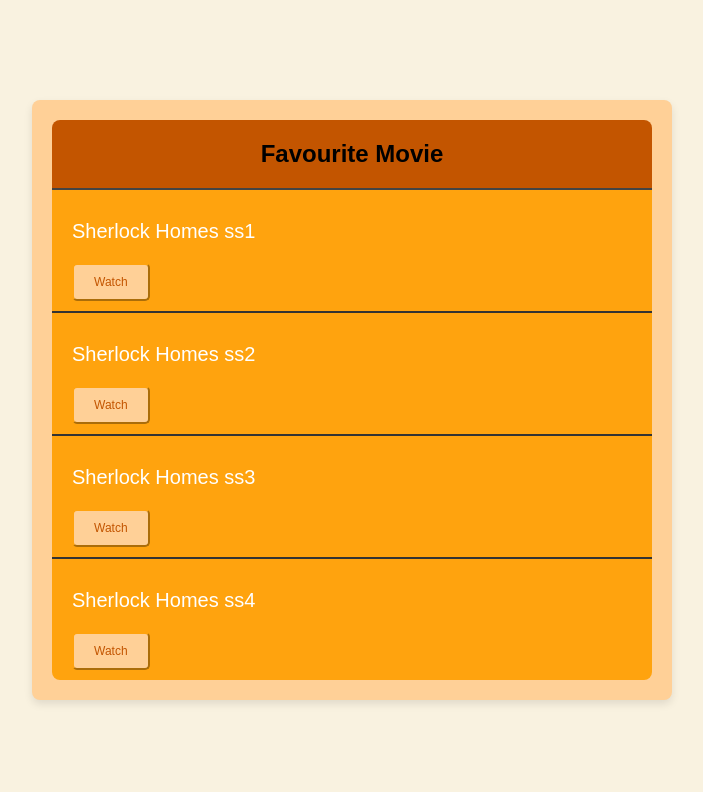
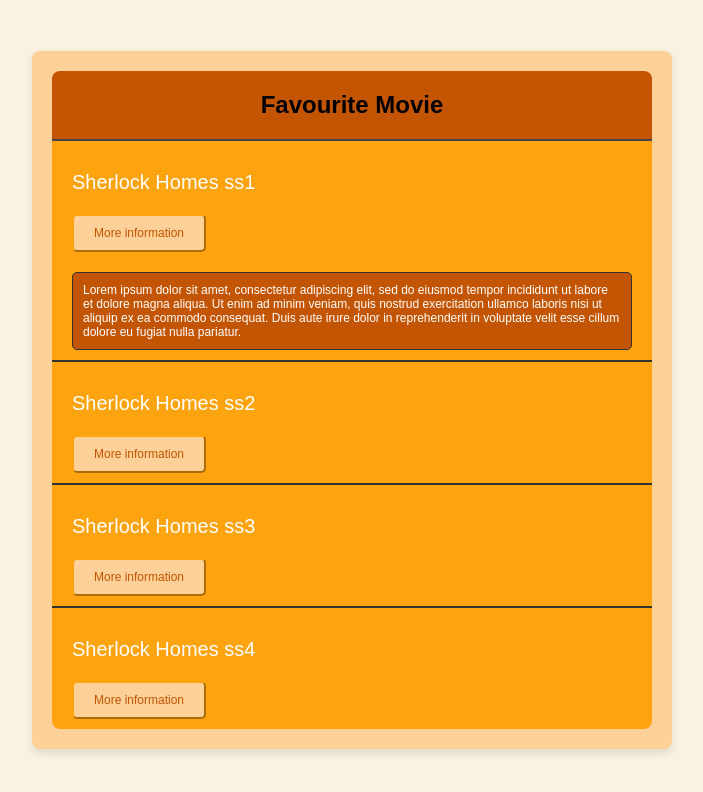
Before and after one commit to ameliapham/DOM-learning-project, a website: page index.html in a window 1280 px wide. Shown: the whole page, without its empty margins (288-991 px from the left). Drawn offline with Linux system fonts and the light colour scheme.

Commit message:
Change name of the buttons and add content for button 1

```diff
--- a/index.html
+++ b/index.html
@@ -12,19 +12,22 @@
 		<ul>
 			<div class="list-items">
                 <p class="nameMovie">Sherlock Homes ss1</p>
-                <button class='button' id="btn1">Watch</button>
+                <button class='button' id="btn1">More information</button>
+                <div class="hidden-content">
+                    Lorem ipsum dolor sit amet, consectetur adipiscing elit, sed do eiusmod tempor incididunt ut labore et dolore magna aliqua. Ut enim ad minim veniam, quis nostrud exercitation ullamco laboris nisi ut aliquip ex ea commodo consequat. Duis aute irure dolor in reprehenderit in voluptate velit esse cillum dolore eu fugiat nulla pariatur.
+                </div>
             </div>
             <div class="list-items">
                 <p class="nameMovie">Sherlock Homes ss2</p>
-                <button class='button' id="btn2">Watch</button>
+                <button class='button' id="btn2">More information</button>
             </div>
             <div class="list-items">
                 <p class="nameMovie">Sherlock Homes ss3</p>
-                <button class='button' id="btn3">Watch</button>
+                <button class='button' id="btn3">More information</button>
             </div>
             <div class="list-items">
                 <p class="nameMovie">Sherlock Homes ss4</p>
-                <button class='button' id="btn4">Watch</button>
+                <button class='button' id="btn4">More information</button>
             </div>
 		</ul>
 	</div>
--- a/style.css
+++ b/style.css
@@ -56,3 +56,12 @@ li {
     color:#c35500;
     font-size: 12px;
 }
+
+.hidden-content {
+    font-size: 12px;
+    border: 1px solid #333;
+    padding: 10px;
+    margin-top: 20px;
+    border-radius: 5px;
+    background-color: #c35500;
+}
```
